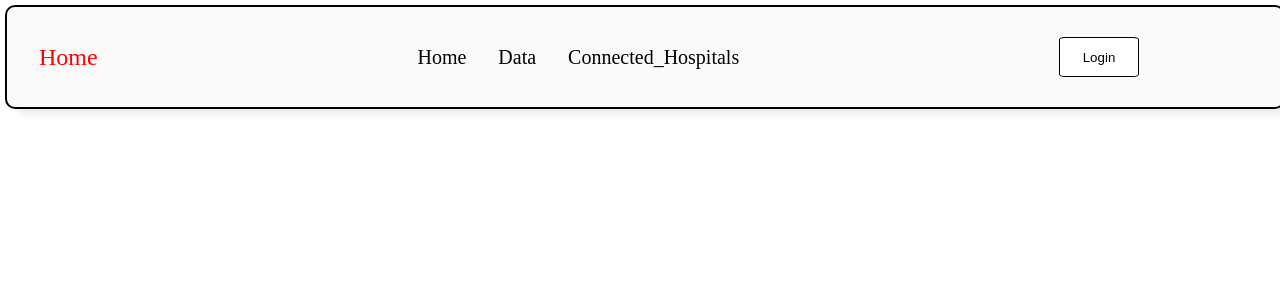
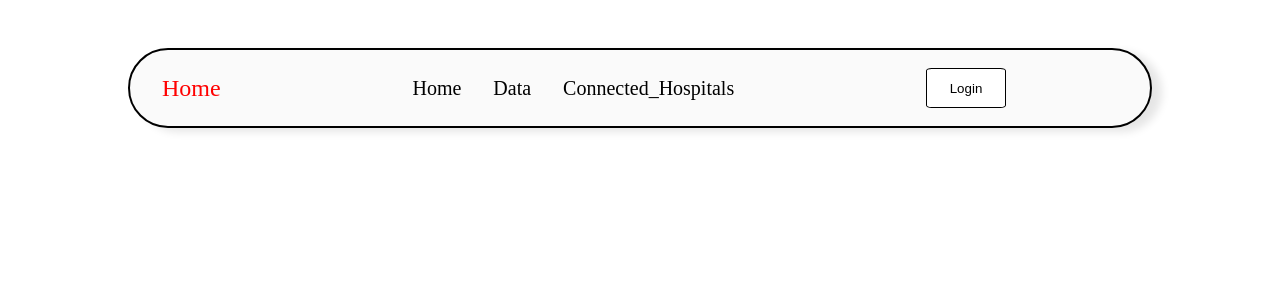
Before and after one commit to VIBUDESH07/Blood_bank_react_redux_firebase, a React (Create React App) app in the folder blood_bank/: page / in a window 1280 px wide. Shown: the top 300 px of the page. Built offline with nearby package versions, Linux system fonts and the light colour scheme.

Commit message:
Update header.css

```diff
--- a/blood_bank/src/components/header.css
+++ b/blood_bank/src/components/header.css
@@ -9,16 +9,18 @@
 .container {
     display: flex;
     background-color: rgb(250, 250, 250);
-    height: 13vh;
-    width: 100%;
-    margin:5px;
+    height: 10vh;
+    width: 80%;
+    justify-items: center ;
     align-items: center;
     justify-content: space-between;
     padding: 0 2rem;
     font-size: 20px;
     border: 2px solid black;
     box-shadow: 10px 4px 8px rgba(0, 0, 0, 0.1);
-    border-radius: 10px;
+    border-radius: 40px;
+    margin-top: 3rem;
+    margin-left: 10%;
 }
 
 .logo {
```
